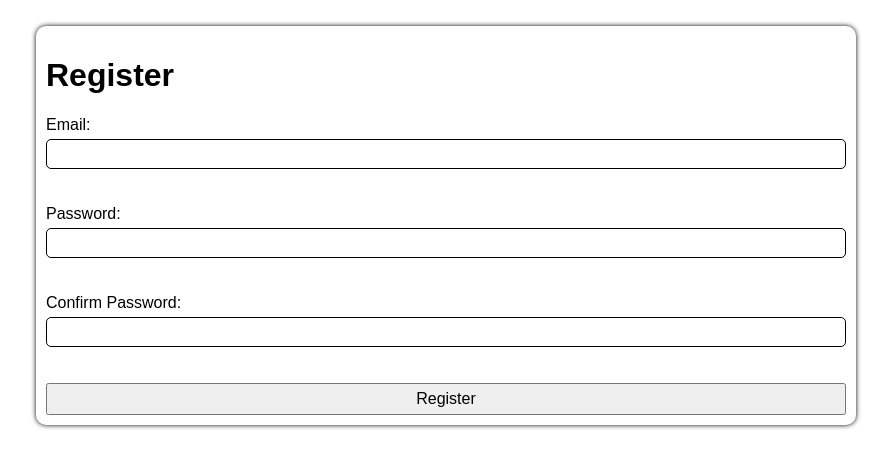
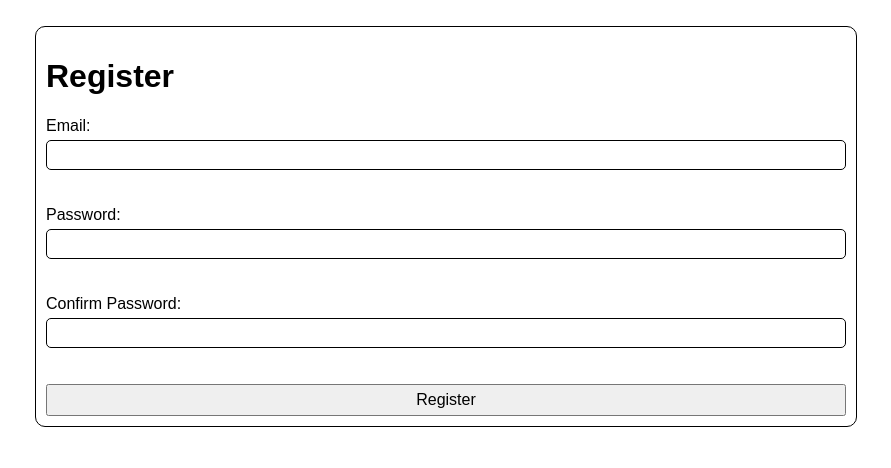
Before and after one commit to HarrisonT0/helpdesk-tickets, a Flask app: page /register in a window 1280 px wide. Shown: the part 106-574 px from the top of the page, without its empty margins (194-1085 px from the left). Run offline with Flask 3, Linux system fonts and the light colour scheme.

Commit message:
fix: fixed incorrect default value for created at fields with static value instead of callback

```diff
--- a/helpdesk_manager/models/ticket.py
+++ b/helpdesk_manager/models/ticket.py
@@ -13,7 +13,7 @@ class Ticket(db.Model):
     )
     title: Mapped[str] = mapped_column(String(128), nullable=False)
     content: Mapped[str] = mapped_column(String(512), nullable=False)
-    created_at: Mapped[datetime] = mapped_column(DateTime, default=datetime.now())
+    created_at: Mapped[datetime] = mapped_column(DateTime, default=datetime.now)
 
     author_id: Mapped[str] = mapped_column(
         ForeignKey("user.id", ondelete="CASCADE"), nullable=False
--- a/helpdesk_manager/models/user.py
+++ b/helpdesk_manager/models/user.py
@@ -13,7 +13,7 @@ class User(db.Model):
     )
     email: Mapped[str] = mapped_column(String(120), unique=True, nullable=False)
     password_hash: Mapped[str] = mapped_column(String(128), nullable=False)
-    created_at: Mapped[datetime] = mapped_column(DateTime, default=datetime.now())
+    created_at: Mapped[datetime] = mapped_column(DateTime, default=datetime.now)
     admin: Mapped[bool] = mapped_column(Boolean, default=False)
 
     tickets: Mapped[list["Ticket"]] = relationship(
--- a/helpdesk_manager/static/styles.css
+++ b/helpdesk_manager/static/styles.css
@@ -5,7 +5,7 @@
 /* Forms */
 
 form {
-  box-shadow: 0 0 5px black;
+  border: 1px solid black;
   border-radius: 10px;
   padding: 10px;
   max-width: 800px;
```
